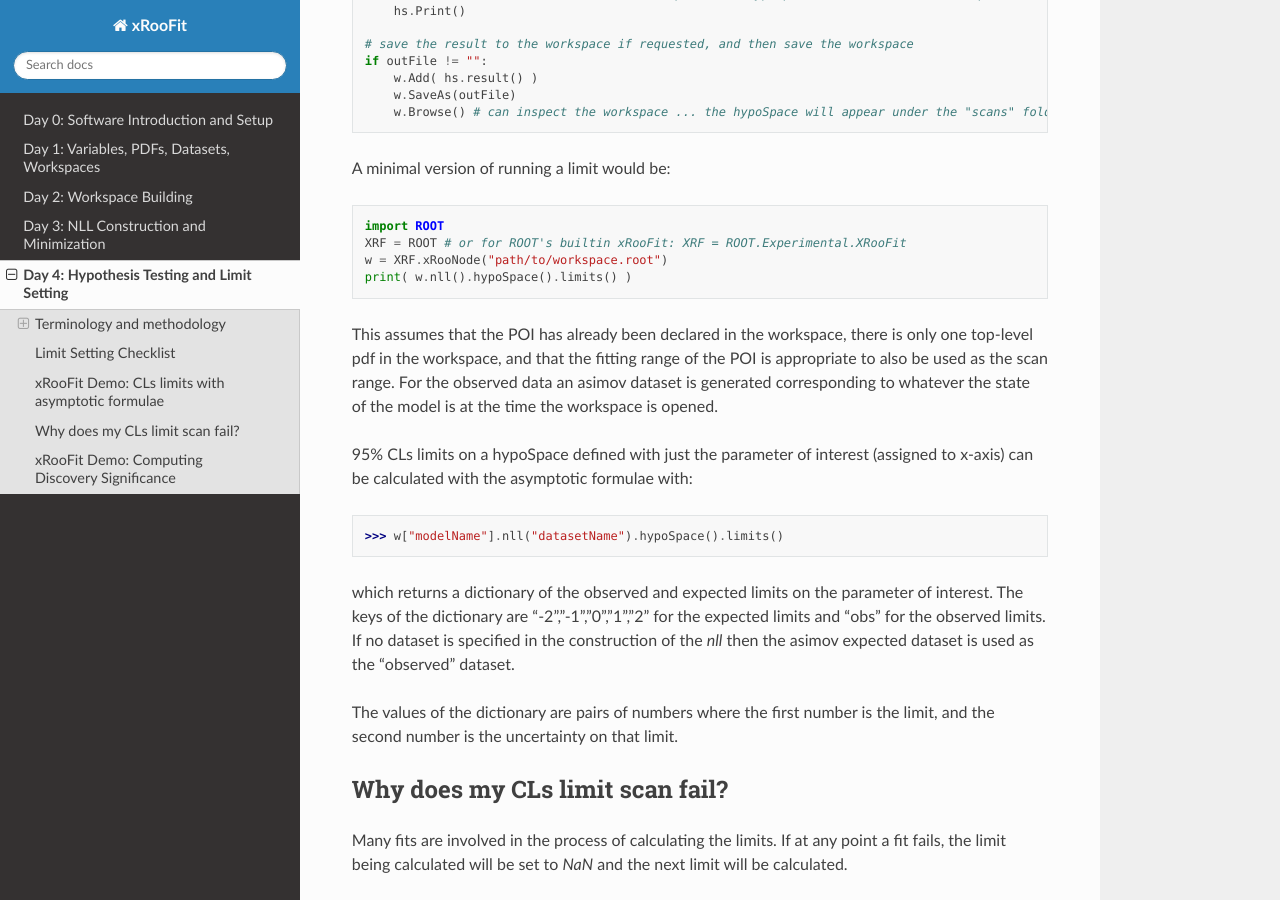
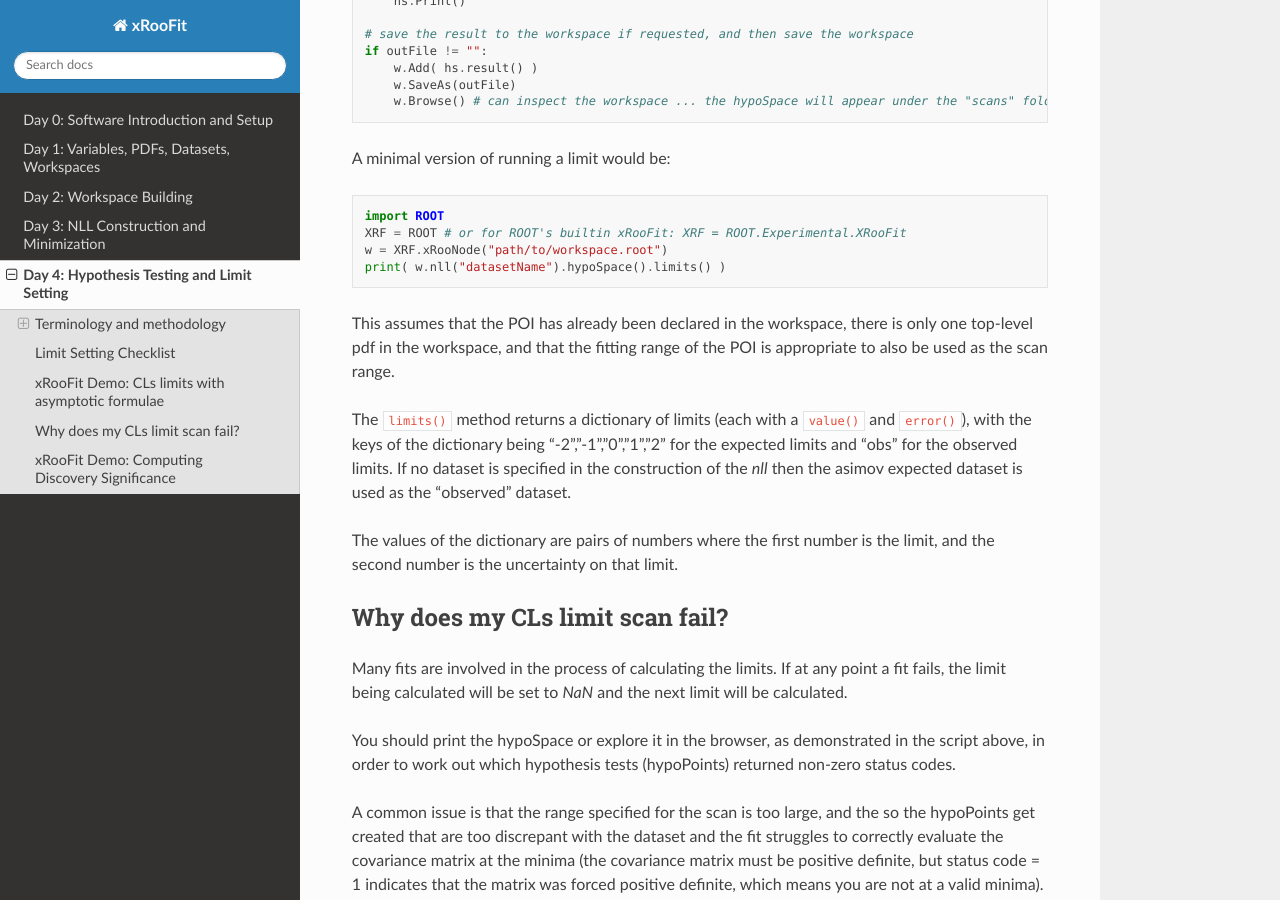
Before and after one commit to will-cern/xroofit-readthedocs, a Sphinx documentation site: the page built from docs/source/hypothesisTesting.rst, in a window 1280 px wide and 900 px high, scrolled down 4124 px. Built offline with Sphinx 7.4.7 and the Read the Docs theme 3.1.0, drawn with Linux system fonts in a browser that asks for light colours; some of the changed text lies outside the part shown.

Commit message:
Update hypothesisTesting.rst

```diff
--- a/docs/source/hypothesisTesting.rst
+++ b/docs/source/hypothesisTesting.rst
@@ -70,10 +70,10 @@
 
 .. math::
 
-  t_\mu \equiv -2\log\left(\frac{L(\mu,\hat{\hat{\theta}},\alpha)}{L(\hat{\mu},\hat{\theta},\alpha)}\right)
+  t_\mu \equiv -2\log\left(\frac{L(\mu,\hat{\hat{\nu}},\theta)}{L(\hat{\mu},\hat{\nu},\theta)}\right)
 
-(where :math:`\mu` are the poi, :math:`\theta` are the np, and :math:`\alpha` are the arguments). This test statistic requires
-a choice of :math:`\mu` and :math:`\alpha` values, which are set equal to the hypoPoint coordinate values.
+(where :math:`\mu` are the poi, :math:`\nu` are the np, and :math:`\theta` are the pre-specified parameters). This test statistic requires
+a choice of :math:`\mu` and :math:`\theta` values, which are set equal to the hypoPoint coordinate values.
 
 The test statistic we usually use for upper limits is the *one-sided (capped-above) lower-bound profile likelihood ratio*,
 :math:`\tilde{q}_\mu`:
@@ -187,15 +187,11 @@
   import ROOT
   XRF = ROOT # or for ROOT's builtin xRooFit: XRF = ROOT.Experimental.XRooFit
   w = XRF.xRooNode("path/to/workspace.root")
-  print( w.nll().hypoSpace().limits() )
+  print( w.nll("datasetName").hypoSpace().limits() )
 
-This assumes that the POI has already been declared in the workspace, there is only one top-level pdf in the workspace, and that the fitting range of the POI is appropriate to also be used as the scan range. For the observed data an asimov dataset is generated corresponding to whatever the state of the model is at the time the workspace is opened.
+This assumes that the POI has already been declared in the workspace, there is only one top-level pdf in the workspace, and that the fitting range of the POI is appropriate to also be used as the scan range.
 
-95\% CLs limits on a hypoSpace defined with just the parameter of interest (assigned to x-axis) can be calculated with the asymptotic formulae with:
-
->>> w["modelName"].nll("datasetName").hypoSpace().limits()
-
-which returns a dictionary of the observed and expected limits on the parameter of interest. The keys of the dictionary are "-2","-1","0","1","2" for the expected limits and "obs" for the observed limits. If no dataset is specified in the construction of the `nll` then the asimov expected dataset is used as the "observed" dataset.
+The ``limits()`` method returns a dictionary of limits (each with a ``value()`` and ``error()``), with the keys of the dictionary being "-2","-1","0","1","2" for the expected limits and "obs" for the observed limits. If no dataset is specified in the construction of the `nll` then the asimov expected dataset is used as the "observed" dataset.
 
 The values of the dictionary are pairs of numbers where the first number is the limit, and the second number is the uncertainty on that limit.
 
```
